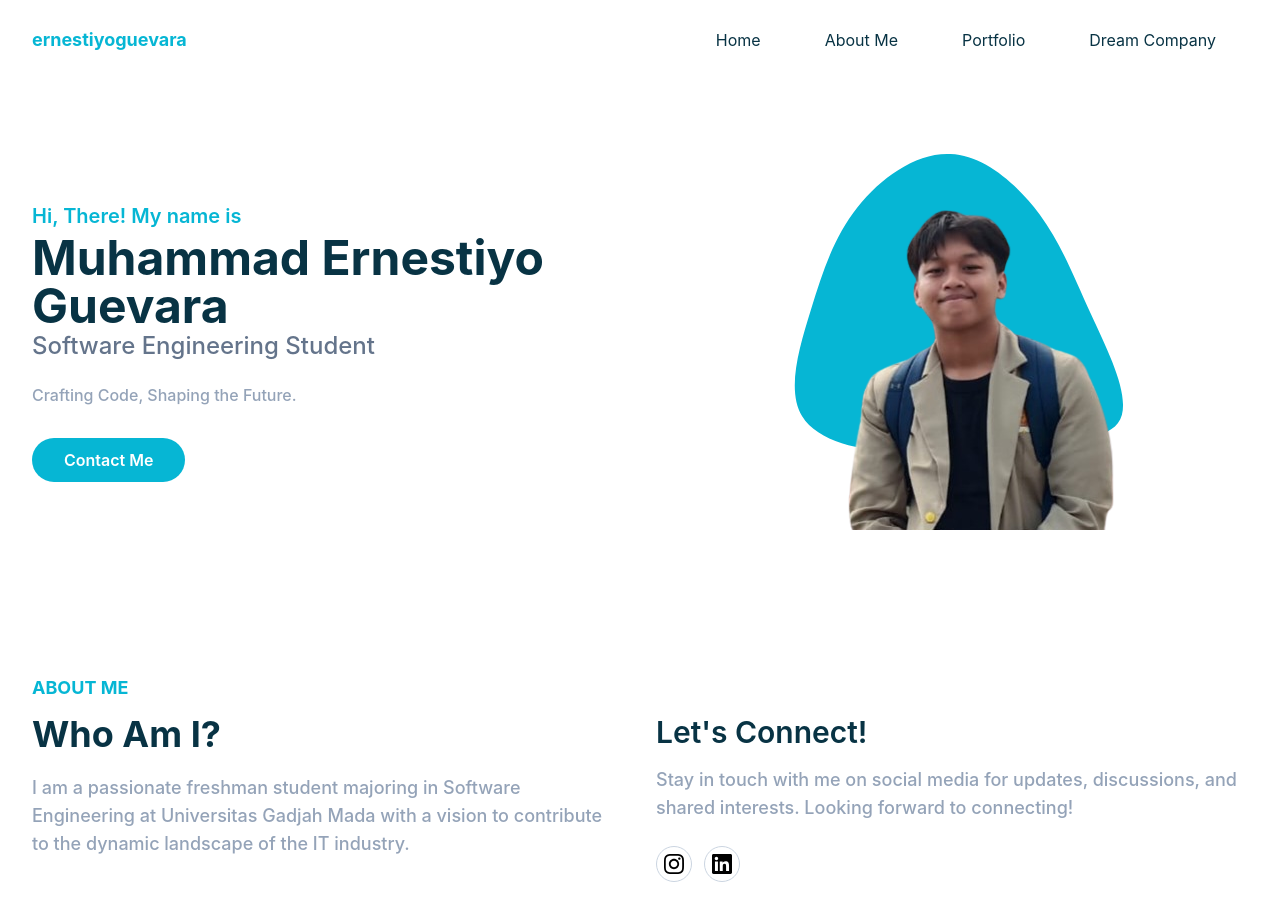
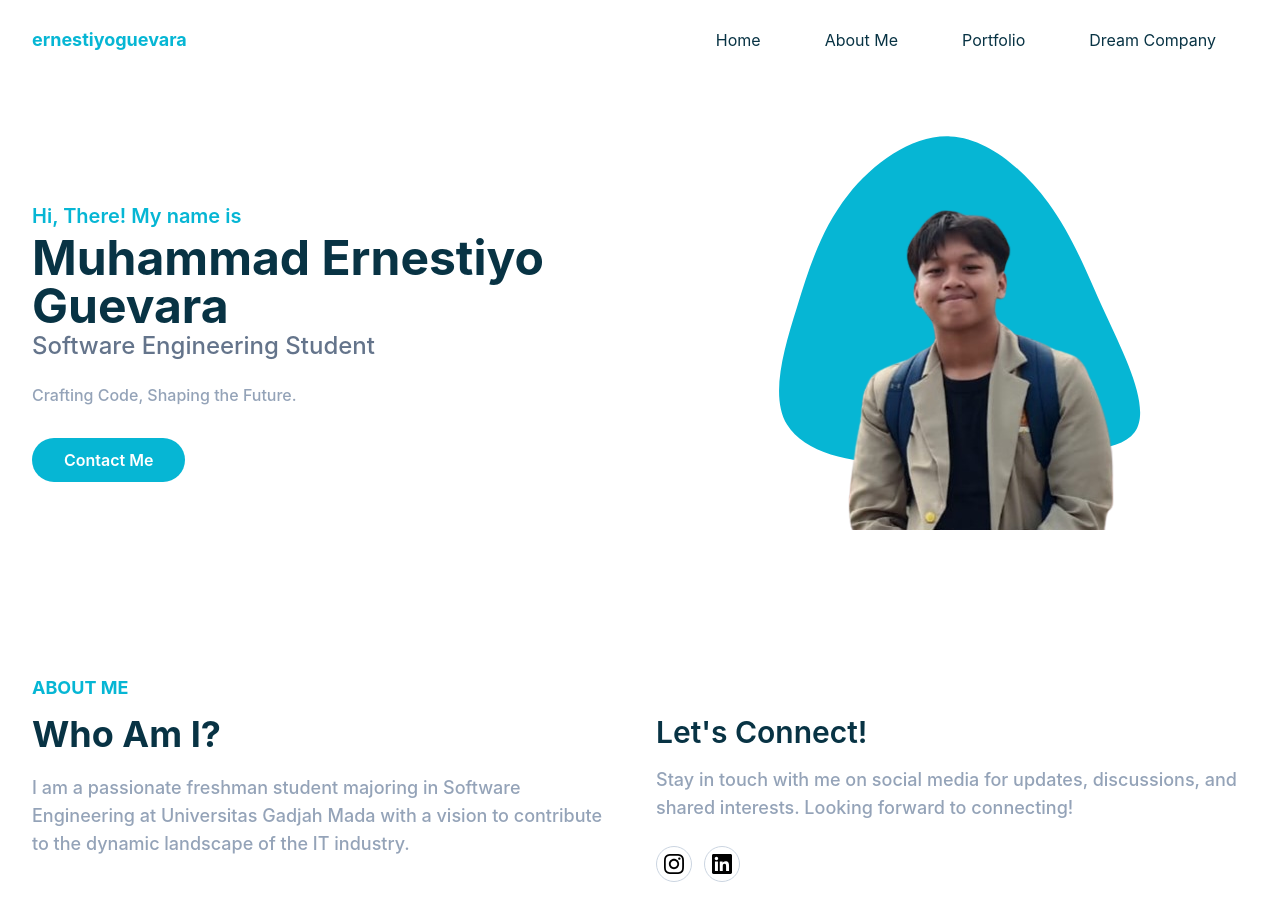
Before and after one commit to mevraism/portfolio, a website: page index.html in a window 1280 px wide. Shown: the top 901 px of the page. Drawn offline with Linux system fonts and the light colour scheme.

Commit message:
Update index.html

```diff
--- a/index.html
+++ b/index.html
@@ -62,7 +62,7 @@
                   <path
                     fill="#06b6d4"
                     d="M35,-46.3C43.8,-34.3,48.5,-21.8,55.7,-6.1C62.9,9.6,72.7,28.6,66.4,37.2C60.1,45.8,37.7,44,20.8,44.7C3.9,45.4,-7.5,48.7,-21.9,48.5C-36.4,48.4,-53.8,44.7,-60,34.4C-66.2,24.1,-61.2,7.1,-56.4,-8.2C-51.7,-23.6,-47.2,-37.2,-37.8,-49.1C-28.4,-61,-14.2,-71.1,-0.6,-70.4C13.1,-69.8,26.1,-58.2,35,-46.3Z"
-                    transform="translate(100 100) scale(1,1)"
+                    transform="translate(100 100) scale(1.1)"
                   />
                 </svg>
               </span>
```
